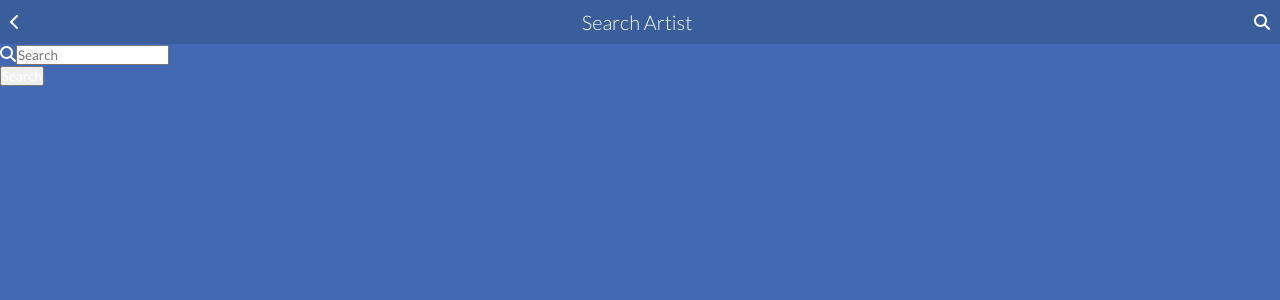
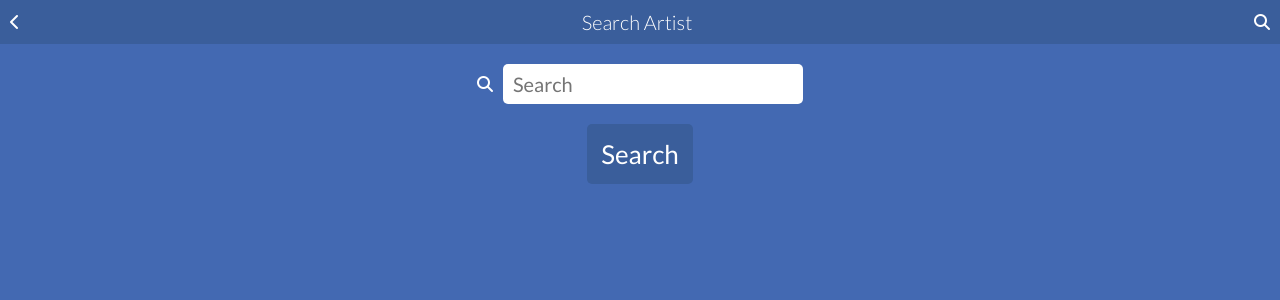
Before and after one commit to jaimevillegas/artist-metrics-webapp, a React (Create React App) app: page /search in a window 1280 px wide. Shown: the top 300 px of the page. Built offline with nearby package versions, Linux system fonts and the light colour scheme; no server answers.

Commit message:
Work on search component: Styling

```diff
--- a/src/components/Home.scss
+++ b/src/components/Home.scss
@@ -165,3 +165,33 @@ body {
   width: max-content;
   display: inline-block;
 }
+
+.search-input-container {
+  margin: 20px auto;
+  align-items: center;
+  display: flex;
+  justify-content: center;
+  gap: 10px;
+}
+
+.search-input-container input {
+  width: 300px;
+  height: 40px;
+  border: none;
+  border-radius: 5px;
+  padding: 0 10px;
+  font-size: 20px;
+  color: $main-color;
+}
+
+.button-search {
+  display: flex;
+  margin: auto;
+  text-align: center;
+  background-color: #3a5e9b;
+  border: none;
+  border-radius: 5px;
+  padding: 14px;
+  font-size: 26px;
+  color: white;
+}
--- a/src/components/Search.jsx
+++ b/src/components/Search.jsx
@@ -27,7 +27,7 @@ const Search = () => {
             <input type="text" placeholder="Search" />
           </div>
         </div>
-        <button type="button">Search</button>
+        <button className="button-search" type="button">Search</button>
       </div>
     </>
   );
```
